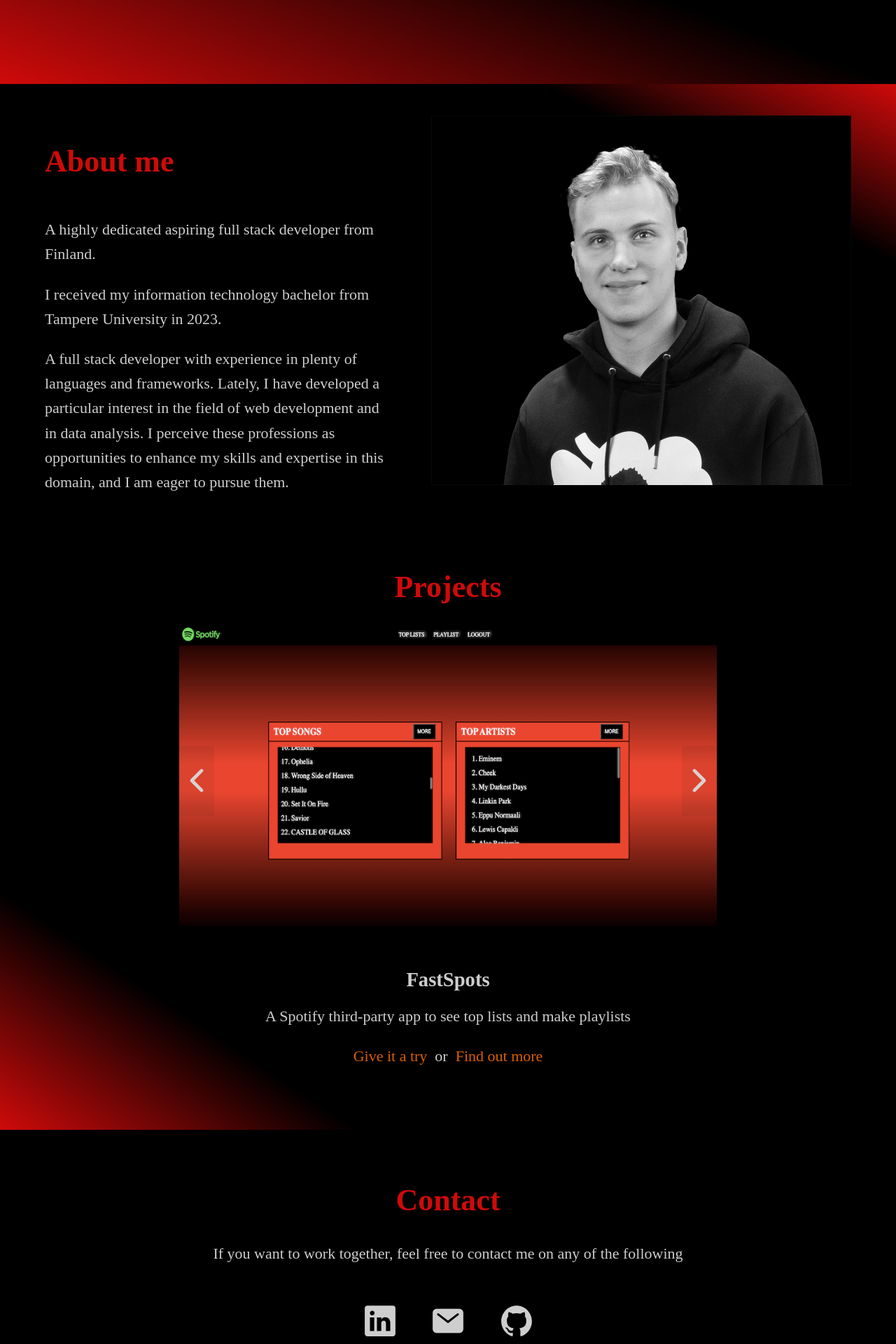
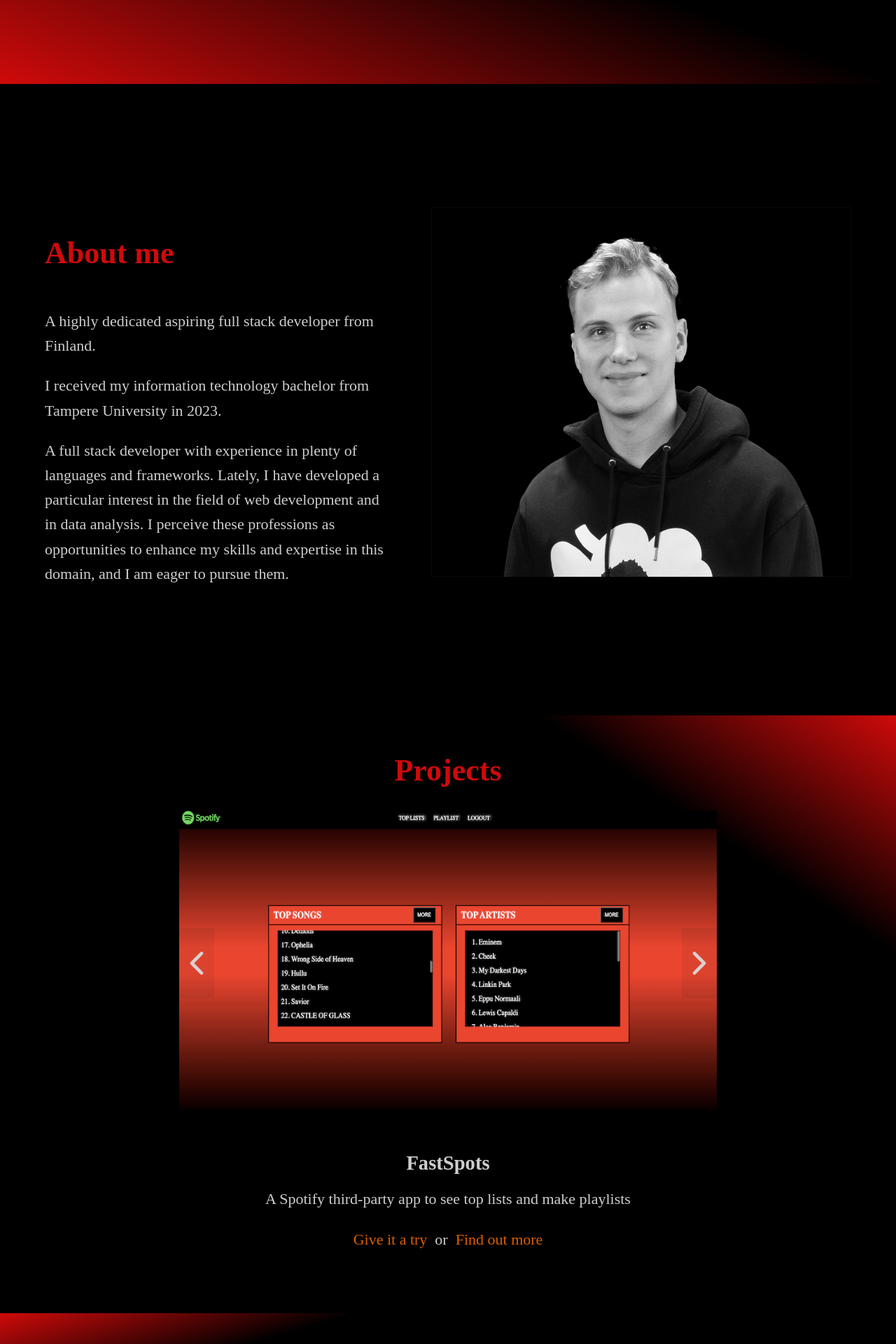
Before and after one commit to xmk0987/OldPersonalPortfolio, a React (Create React App) app in the folder frontend/: page / in a window 1280 px wide. Shown: the part 360-2280 px from the top of the page at 70% size. Built offline with nearby package versions, Linux system fonts and the light colour scheme; a web font is replaced by a local one.

Commit message:
small fixes

```diff
--- a/frontend/src/stylesheets/about.css
+++ b/frontend/src/stylesheets/about.css
@@ -1,12 +1,11 @@
 
 .about-container{
-    height: 80vh; /* Onko 100vh hyvä vai pitäiskö pienentää*/
+    height: 100%; /* Onko 100vh hyvä vai pitäiskö pienentää*/
     width: 100%;
     display:flex;
     align-items: center;
     justify-content: center;
-    background: linear-gradient(to top right, var(--main-color) 0%, var(--main-color) 80%,  var(--secondary-color)100%);
-
+    padding: 5rem 0;
 }
 
 .about-center-container{
@@ -38,7 +37,6 @@
 .about-profile-image {
     max-width:600px;
     margin-bottom: 3rem;
-
 }
 
 
--- a/frontend/src/stylesheets/contact.css
+++ b/frontend/src/stylesheets/contact.css
@@ -7,6 +7,8 @@
     display:flex;
     flex-direction: column;
     align-items: center;
+    background: linear-gradient(to top left, var(--main-color) 0%, var(--main-color) 80%,  var(--secondary-color)100%);
+
 }
 
 
--- a/frontend/src/stylesheets/projects.css
+++ b/frontend/src/stylesheets/projects.css
@@ -2,15 +2,13 @@
 
 .projects-container {
     width: 100%;
-    height: 80%;
+    height: 100%;
     display: flex;
     justify-content: center;
     flex-direction: column;
     align-items: center;
     position: relative;
-    background-color: rgb(0, 0, 0);
-    background: linear-gradient(to bottom left, var(--main-color) 0%, var(--main-color) 80%,  var(--secondary-color)100%);
-
+    background: linear-gradient(to top right, var(--main-color) 0%, var(--main-color) 80%,  var(--secondary-color)100%);
 }
 
 .projects-header{
```
